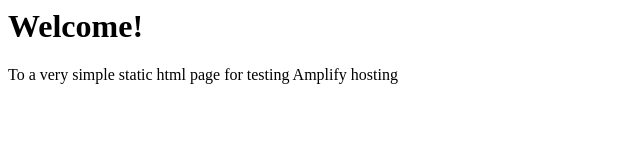
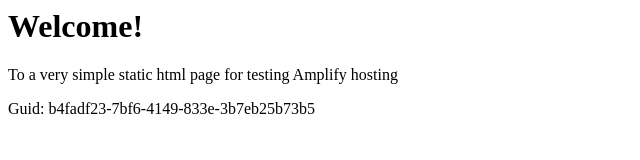
Before and after one commit to aws-aemilia-lhr/Github-PR-Commit-Integration-Test-DoNotTouch-v1-prod-eu-west-2, a website: page src/index.html in a window 1280 px wide. Shown: the whole page, without its empty margins (0-640 px from the left). Drawn offline with Linux system fonts and the light colour scheme.

Commit message:
commit from integ tests

```diff
--- a/src/index.html
+++ b/src/index.html
@@ -1,3 +1,5 @@
+
+
 <html lang="en">
 
 <head>
@@ -10,6 +12,6 @@
 <body>
     <h1>Welcome!</h1>
     <p>To a very simple static html page for testing Amplify hosting</p>
-</body>
+    <p>Guid: b4fadf23-7bf6-4149-833e-3b7eb25b73b5</p></body>
 
 </html>
```
